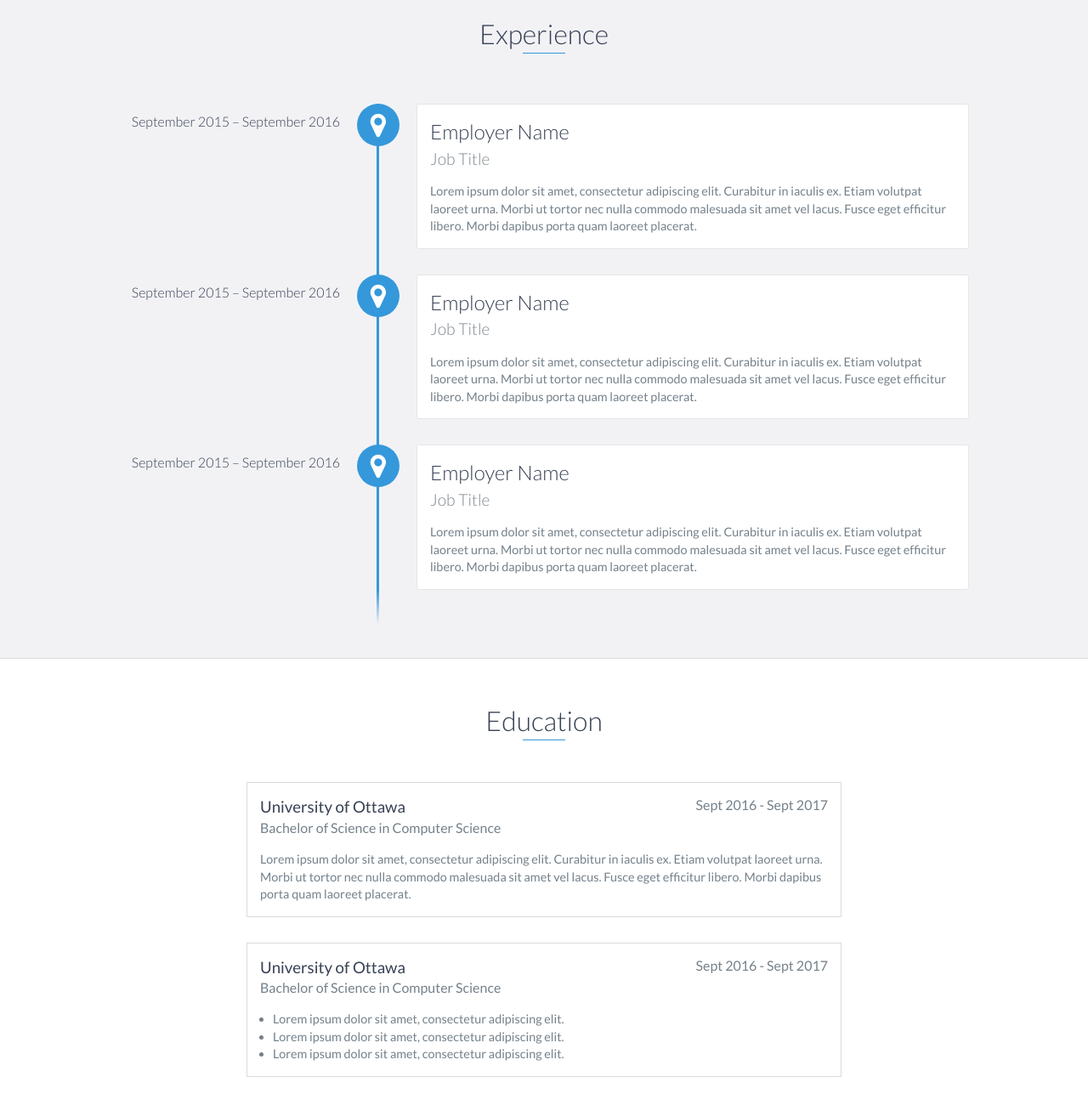
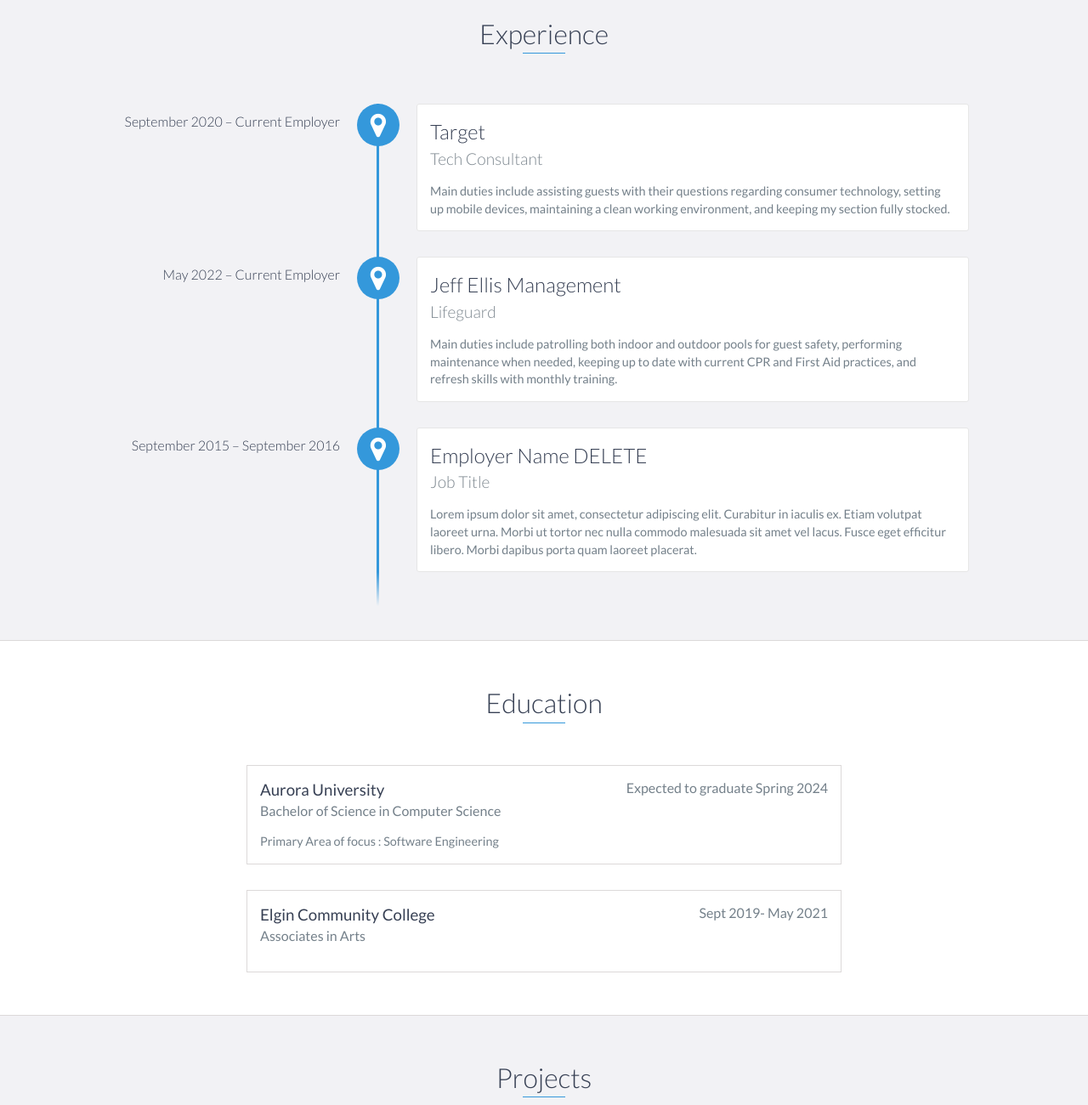
Before and after one commit to Nookol/Nookol.github.io, a website: page index.html in a window 1280 px wide. Shown: the part 1060-2360 px from the top of the page at 85% size. Drawn offline with nearby package versions, Linux system fonts and the light colour scheme.

Commit message:
Update index.html

```diff
--- a/index.html
+++ b/index.html
@@ -86,24 +86,24 @@
     <div id="experience" class="background-alt">
         <h2 class="heading">Experience</h2>
         <div id="experience-timeline">
-            <div data-date="September 2015 – September 2016">
-                <h3>Employer Name</h3>
-                <h4>Job Title</h4>
+            <div data-date="September 2020 – Current Employer">
+                <h3>Target</h3>
+                <h4>Tech Consultant</h4>
                 <p>
-                    Lorem ipsum dolor sit amet, consectetur adipiscing elit. Curabitur in iaculis ex. Etiam volutpat laoreet urna. Morbi ut tortor nec nulla commodo malesuada sit amet vel lacus. Fusce eget efficitur libero. Morbi dapibus porta quam laoreet placerat.
+                    Main duties include assisting guests with their questions regarding consumer technology, setting up mobile devices, maintaining a clean working environment, and keeping my section fully stocked.
+                </p>
+            </div>
+
+            <div data-date="May 2022 – Current Employer">
+                <h3>Jeff Ellis Management</h3>
+                <h4>Lifeguard</h4>
+                <p>
+                    Main duties include patrolling both indoor and outdoor pools for guest safety, performing maintenance when needed, keeping up to date with current CPR and First Aid practices, and refresh skills with monthly training.
                 </p>
             </div>
 
             <div data-date="September 2015 – September 2016">
-                <h3>Employer Name</h3>
-                <h4>Job Title</h4>
-                <p>
-                    Lorem ipsum dolor sit amet, consectetur adipiscing elit. Curabitur in iaculis ex. Etiam volutpat laoreet urna. Morbi ut tortor nec nulla commodo malesuada sit amet vel lacus. Fusce eget efficitur libero. Morbi dapibus porta quam laoreet placerat.
-                </p>
-            </div>
-
-            <div data-date="September 2015 – September 2016">
-                <h3>Employer Name</h3>
+                <h3>Employer Name DELETE</h3>
                 <h4>Job Title</h4>
                 <p>
                     Lorem ipsum dolor sit amet, consectetur adipiscing elit. Curabitur in iaculis ex. Etiam volutpat laoreet urna. Morbi ut tortor nec nulla commodo malesuada sit amet vel lacus. Fusce eget efficitur libero. Morbi dapibus porta quam laoreet placerat.
@@ -116,30 +116,19 @@
     <div id="education">
         <h2 class="heading">Education</h2>
         <div class="education-block">
-            <h3>University of Ottawa</h3>
-            <span class="education-date">Sept 2016 - Sept 2017</span>
+            <h3>Aurora University</h3>
+            <span class="education-date">Expected to graduate Spring 2024</span>
             <h4>Bachelor of Science in Computer Science</h4>
             <p>
-                Lorem ipsum dolor sit amet, consectetur adipiscing elit. Curabitur in iaculis ex. Etiam volutpat laoreet urna. Morbi ut tortor nec nulla commodo malesuada sit amet vel lacus. Fusce eget efficitur libero. Morbi dapibus porta quam laoreet placerat.
+                Primary Area of focus : Software Engineering
             </p>
         </div>
         <!-- End .education-block -->
 
         <div class="education-block">
-            <h3>University of Ottawa</h3>
-            <span class="education-date">Sept 2016 - Sept 2017</span>
-            <h4>Bachelor of Science in Computer Science</h4>
-            <ul>
-                <li>
-                    Lorem ipsum dolor sit amet, consectetur adipiscing elit.
-                </li>
-                <li>
-                    Lorem ipsum dolor sit amet, consectetur adipiscing elit.
-                </li>
-                <li>
-                    Lorem ipsum dolor sit amet, consectetur adipiscing elit.
-                </li>
-            </ul>
+            <h3>Elgin Community College</h3>
+            <span class="education-date">Sept 2019- May 2021</span>
+            <h4>Associates in Arts</h4>
         </div>
         <!-- End .education-block -->
     </div>
@@ -193,7 +182,7 @@
             <li>HTML</li>
             <li>CSS</li>
             <li>JavaScript</li>
-            <li>Assembly</li>
+            <li>SQL</li>
         </ul>
     </div>
     <!-- End #skills -->
@@ -217,7 +206,7 @@
             <div class="row">
                 <div class="col-sm-5 copyright">
                     <p>
-                        Copyright &copy; <span id="current-year">2022</span> YOUR NAME
+                        Copyright &copy; <span id="current-year">2022</span> Nicholas Albert
                     </p>
                 </div>
                 <div class="col-sm-2 top">
@@ -228,23 +217,12 @@
                 <div class="col-sm-5 social">
                     <ul>
                         <li>
-                            <a href="https://github.com/" target="_blank"><i class="fa fa-github" aria-hidden="true"></i></a>
+                            <a href="https://github.com/nookol" target="_blank"><i class="fa fa-github" aria-hidden="true"></i></a>
                         </li>
                         <li>
                             <a href="https://stackoverflow.com/" target="_blank"><i class="fa fa-stack-overflow" aria-hidden="true"></i></a>
                         </li>
                         <li>
-                            <a href="https://linkedin.com/" target="_blank"><i class="fa fa-linkedin" aria-hidden="true"></i></a>
-                        </li>
-                        <li>
-                            <a href="https://www.facebook.com/" target="_blank"><i class="fa fa-facebook" aria-hidden="true"></i></a>
-                        </li>
-                        <li>
-                            <a href="https://twitter.com/" target="_blank"><i class="fa fa-twitter" aria-hidden="true"></i></a>
-                        </li>
-                        <li>
-                            <a href="https://plus.google.com/" target="_blank"><i class="fa fa-google-plus" aria-hidden="true"></i></a>
-                        </li>
                     </ul>
                 </div>
             </div>
```
